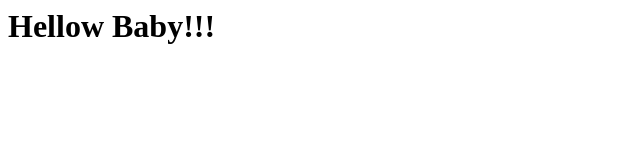
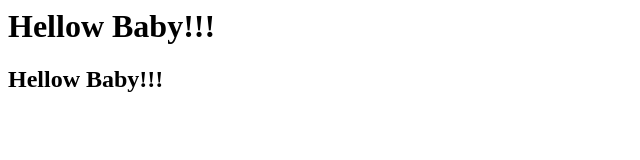
Before and after one commit to jiny1177/my-first-web-site, a plain HTML site: page index.html in a window 1280 px wide. Shown: the whole page, without its empty margins (0-640 px from the left). Drawn offline with Linux system fonts and the light colour scheme.

Commit message:
change1.2

```diff
--- a/index.html
+++ b/index.html
@@ -5,4 +5,5 @@
 </head>
 <body>
   <h1>Hellow Baby!!!</h1>
+  <h2>Hellow Baby!!!</h2>
 </body>
```
